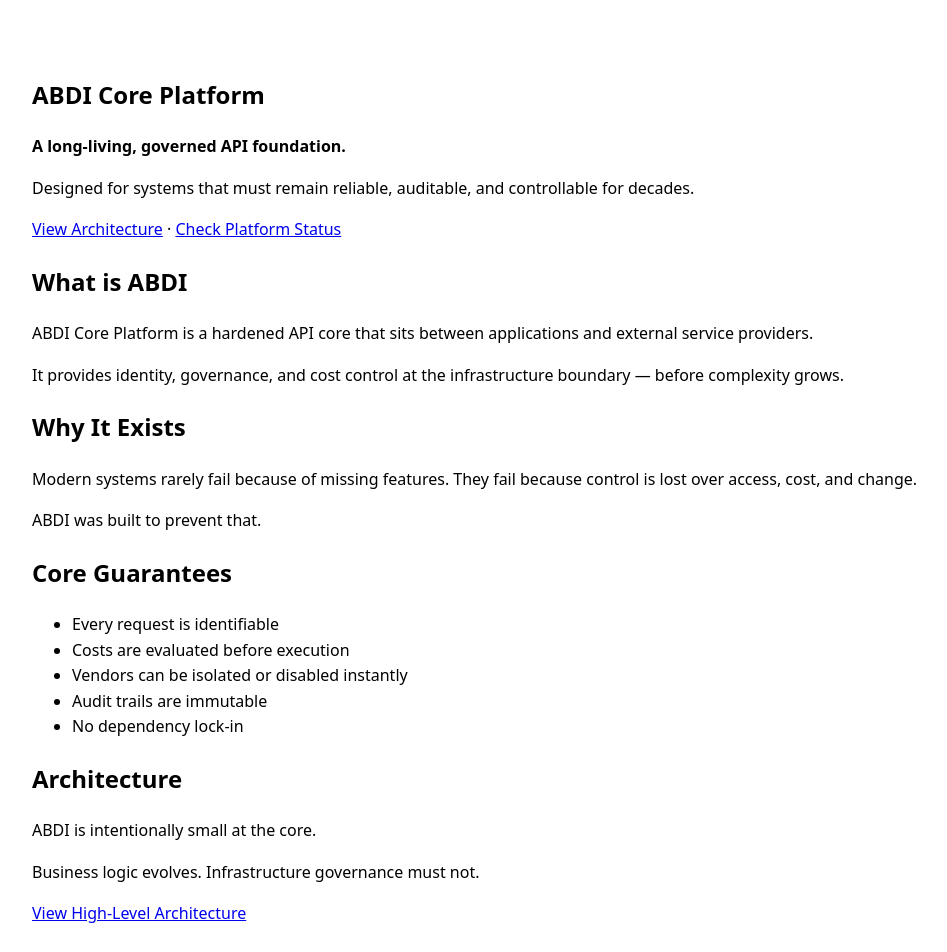
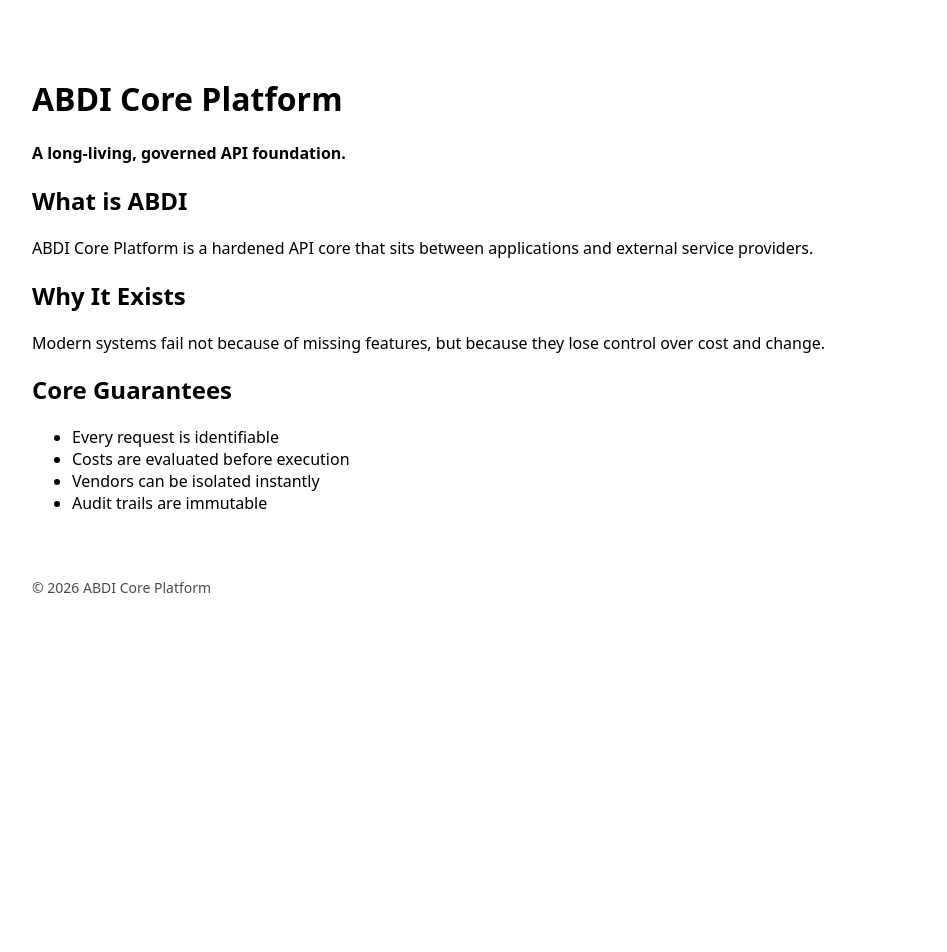
Before and after one commit to slee17an-spec/abdi-website, a Next.js app: page / in a window 1280 px wide. Shown: the top 952 px of the page, without its empty margins (128-1075 px from the left). After the commit the page ends 800 px from the top, so only its background shows below. Built offline with nearby package versions, Linux system fonts and the light colour scheme; no server answers.

Commit message:
Force update landing page content

```diff
--- a/app/page.jsx
+++ b/app/page.jsx
@@ -1,111 +1,38 @@
 export default async function Home() {
-  const health = await getHealth();
+  return (
+    <main style={{ padding: 48, maxWidth: 960, margin: "0 auto", fontFamily: "system-ui" }}>
+      <h1>ABDI Core Platform</h1>
+      <p><strong>A long-living, governed API foundation.</strong></p>
 
-  return (
-    <main
-      style={{
-        padding: 48,
-        maxWidth: 960,
-        margin: "0 auto",
-        fontFamily: "system-ui",
-        lineHeight: 1.6,
-      }}
-    >
-      {/* HERO */}
-      <section>
-        <h1>ABDI Core Platform</h1>
-        <p>
-          <strong>A long-living, governed API foundation.</strong>
-        </p>
-        <p>
-          Designed for systems that must remain reliable, auditable,
-          and controllable for decades.
-        </p>
-        <p>
-          <a href="/architecture/">View Architecture</a> ·{" "}
-          <a href="/status/">Check Platform Status</a>
-        </p>
-      </section>
-
-      {/* WHAT IS ABDI */}
       <section>
         <h2>What is ABDI</h2>
         <p>
           ABDI Core Platform is a hardened API core that sits between
           applications and external service providers.
         </p>
+      </section>
+
+      <section>
+        <h2>Why It Exists</h2>
         <p>
-          It provides identity, governance, and cost control at the
-          infrastructure boundary — before complexity grows.
+          Modern systems fail not because of missing features,
+          but because they lose control over cost and change.
         </p>
       </section>
 
-      {/* WHY IT EXISTS */}
-      <section>
-        <h2>Why It Exists</h2>
-        <p>
-          Modern systems rarely fail because of missing features.
-          They fail because control is lost over access, cost, and change.
-        </p>
-        <p>
-          ABDI was built to prevent that.
-        </p>
-      </section>
-
-      {/* CORE GUARANTEES */}
       <section>
         <h2>Core Guarantees</h2>
         <ul>
           <li>Every request is identifiable</li>
           <li>Costs are evaluated before execution</li>
-          <li>Vendors can be isolated or disabled instantly</li>
+          <li>Vendors can be isolated instantly</li>
           <li>Audit trails are immutable</li>
-          <li>No dependency lock-in</li>
         </ul>
       </section>
 
-      {/* ARCHITECTURE TEASER */}
-      <section>
-        <h2>Architecture</h2>
-        <p>
-          ABDI is intentionally small at the core.
-        </p>
-        <p>
-          Business logic evolves. Infrastructure governance must not.
-        </p>
-        <p>
-          <a href="/architecture/">View High-Level Architecture</a>
-        </p>
-      </section>
-
-      {/* STATUS */}
-      <section>
-        <h2>Status</h2>
-        {health ? (
-          <p>
-            🟢 Core online ·{" "}
-            {new Date(health.time).toLocaleString()}
-          </p>
-        ) : (
-          <p>🟡 Core unreachable · Website remains operational</p>
-        )}
-      </section>
-
-      {/* FOOTER */}
       <footer style={{ marginTop: 64, fontSize: 14, opacity: 0.7 }}>
-        © {new Date().getFullYear()} ABDI Core Platform · Built to outlive frameworks
+        © {new Date().getFullYear()} ABDI Core Platform
       </footer>
     </main>
   );
 }
-
-async function getHealth() {
-  try {
-    const res = await fetch("https://api.abdisyaif.com/health", {
-      cache: "no-store",
-    });
-    return res.ok ? await res.json() : null;
-  } catch {
-    return null;
-  }
-}
```
